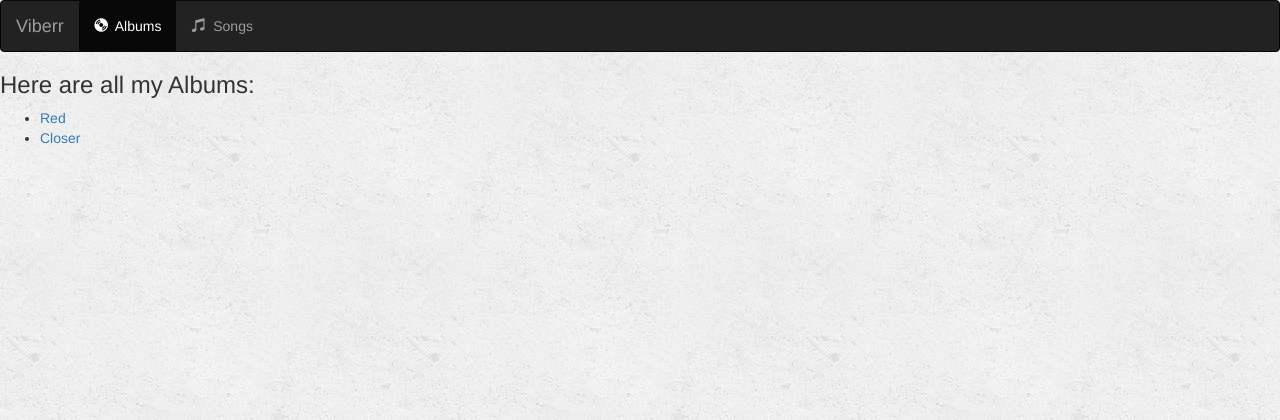
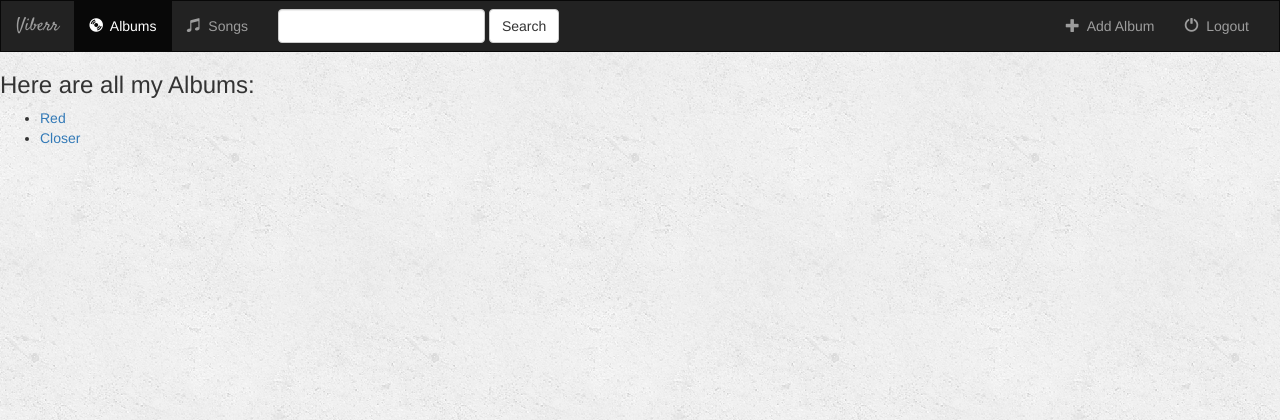
Before and after one commit to Ragh2018/website, a Django app: page /music/ in a window 1280 px wide. Shown: the top 420 px of the page. Run offline with Django 3.2, Linux system fonts and the light colour scheme; data comes from the database, SQL or seed files in the repository; some libraries are stand-ins or nearby versions.

Commit message:
adding style to the navbar

```diff
--- a/music/static/music/style.css
+++ b/music/static/music/style.css
@@ -1,3 +1,9 @@
 body{
     background: white url("images/background.png");
 }
+.navbar{
+    border-radius: 0;
+}
+.navbar-brand{
+    font-family: 'Satisfy',cursive;
+}
--- a/music/templates/music/index.html
+++ b/music/templates/music/index.html
@@ -19,7 +19,8 @@
             </div>
 
             <!-- Items -->
-        <div class="collapse navbar-collapse">
+            <div class="collapse navbar-collapse" id="topNavBar">
+
                 <ul class="nav navbar-nav">
                     <li class="active">
                        <a href="{% url 'music:index' %}">
@@ -34,7 +35,30 @@
                        </a>
                     </li>
                 </ul>
+                <form class="navbar-form navbar-left" role="search" method="get" action="#">
+                    <div class="form-group">
+                        <input type="text" class="form-control" value="" name="q" />
                     </div>
+                    <button type="submit" class="btn btn-default">
+                        Search
+                    </button>
+                </form>
+                <ul class="nav navbar-nav navbar-right">
+                    <li class="">
+                       <a href="#">
+                           <span class="glyphicon glyphicon-plus" aria-hidden="true"></span>&nbsp;
+                           Add Album
+                       </a>
+                    </li>
+                    <li class="">
+                       <a href="#">
+                           <span class="glyphicon glyphicon-off" aria-hidden="true"></span>&nbsp;
+                           Logout
+                       </a>
+                    </li>
+                </ul>
+            </div>
+
         </div>
     </nav>
 {% if all_albums %}
```
Lines whose indentation alone changed are shown as unchanged.
